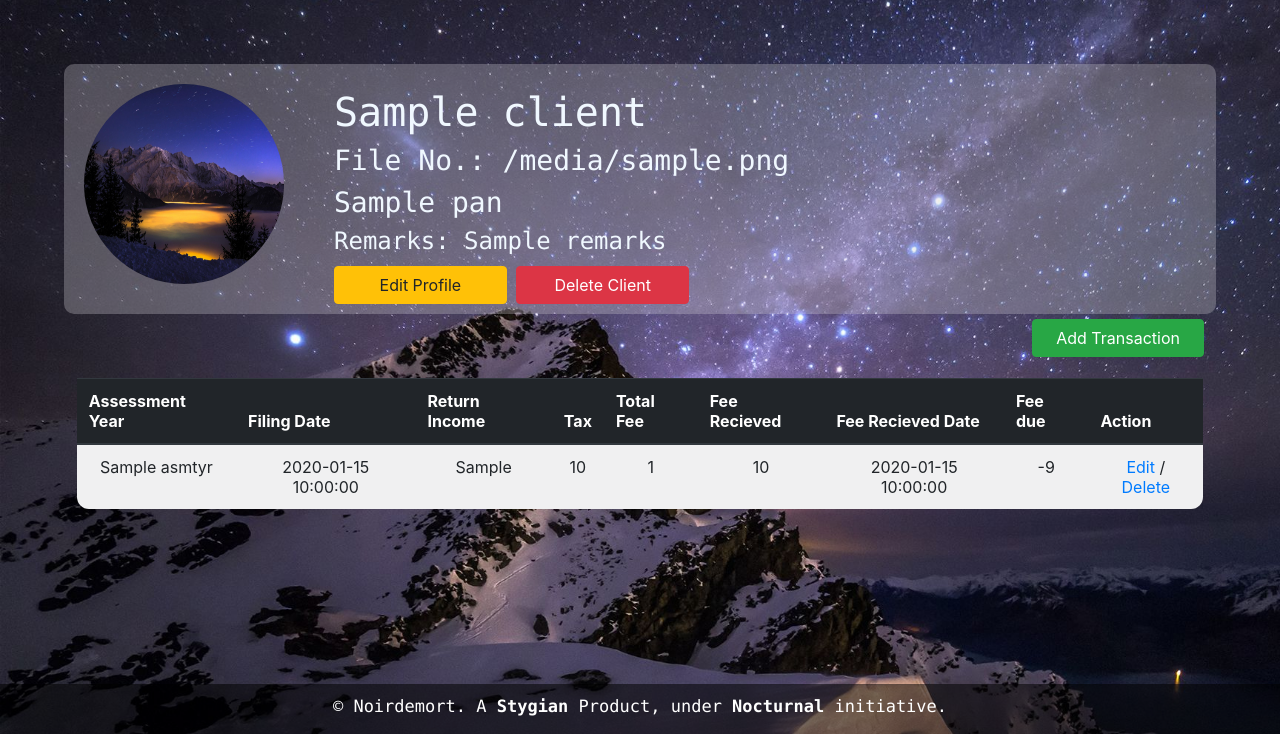
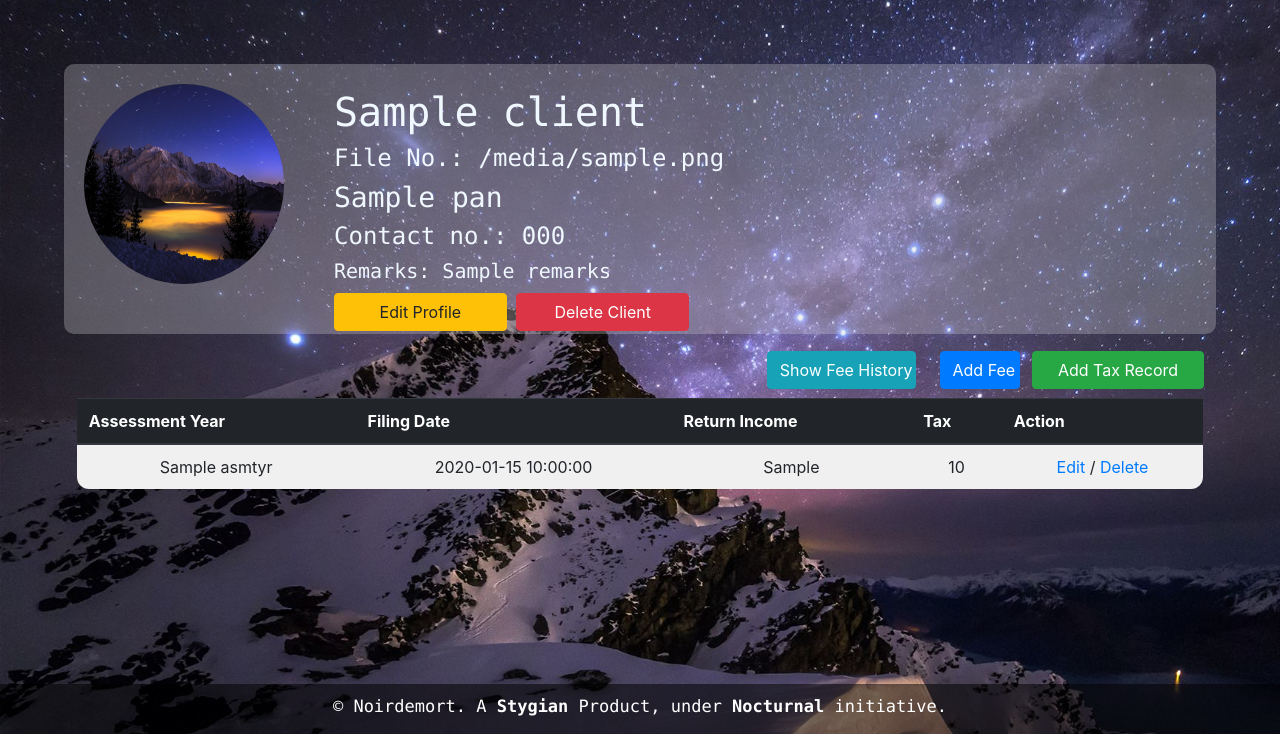
Before and after one commit to Noirdemort/Noctora, a Python web app: template templates/profile.html in a window 1280 px wide. Shown: the part 66-800 px from the top of the page. Run offline with Jinja, Linux system fonts and the light colour scheme; the template is opened without the code that fills it: most values are stand-ins (such as "Sample title", 1, 10 or a date in 2020).

Commit message:
changed schema

```diff
--- a/templates/login.html
+++ b/templates/login.html
@@ -144,7 +144,7 @@
 
 	<div class="footer">
 		<p class="botto-text"> © Noirdemort. A <strong>Stygian</strong> Product, under
-			<strong>Cimmerian</strong>
+			<strong>Nocturnal</strong>
 			initiative.</p>
 	</div>
 </body>
--- a/templates/profile.html
+++ b/templates/profile.html
@@ -33,7 +33,7 @@
     .profile-container {
         background-color: rgba(212, 208, 216, 0.301);
         width: 90%;
-        height: 250px;
+        height: 270px;
         margin: 5%;
         clear: both;
         border-radius: 10px;
@@ -116,9 +116,10 @@
         <br>
         <div class="info">
             <h1> {{ client['name'] }}</h1>
-            <h3>File No.: {{ client['file'] }}</h3>
+            <h4>File No.: {{ client['file'] }}</h4>
             <h3 id="clientID">{{ client['pan']}} </h3>
-            <h4>Remarks: {{ client['remarks'] }} </h4>
+            <h4>Contact no.: {{ client['phone'] }} </h4>
+            <h5>Remarks: {{ client['remarks'] }} </h5>
         </div>
         <button style="width: 15%;" class="btn btn-warning" onclick="window.location.href='/edit/{{ client["pan"] }}'">
             Edit Profile
@@ -126,9 +127,17 @@
         <button style="width: 15%; margin-left: 5px;" class="btn btn-danger" onclick="checkConfirmation()">Delete Client
         </button>
 
-        <button style="width: 15%; margin-top: 15px; margin-left: 84%;" class="btn btn-success col s9"
+        <button style="width: 13%; margin-top: 20px; margin-left: 61%;" class="btn btn-info col s6" data-toggle="modal"
+            id="showFeeButton" data-target="#showFee">Show
+            Fee History</button>
+
+        <button style="width: 7%; margin-top: -38px; margin-left: 76%;" class="btn btn-primary col s8"
+            data-toggle="modal" id="addFeeButton" data-target="#addFee">Add
+            Fee</button>
+
+        <button style="width: 15%; margin-top: -38px; margin-left: 84%;" class="btn btn-success col s9"
             data-toggle="modal" id="show" data-target="#addTransaction">Add
-            Transaction</button>
+            Tax Record</button>
     </div>
     <!-- End Profile Description & Op -->
 
@@ -141,10 +150,6 @@
                 <th>Filing Date</th>
                 <th>Return Income</th>
                 <th>Tax</th>
-                <th>Total Fee</th>
-                <th>Fee Recieved</th>
-                <th>Fee Recieved Date</th>
-                <th>Fee due</th>
                 <th>Action</th>
             </tr>
         </thead>
@@ -155,10 +160,6 @@
                 <td>{{ transaction['filing_date'] }}</td>
                 <td>{{ transaction['return_income'] }}</td>
                 <td>{{ transaction['tax'] }}</td>
-                <td>{{ transaction['total_charges'] }}</td>
-                <td>{{ transaction['fee_granted'] }}</td>
-                <td>{{ transaction['last_transaction_date'] }}</td>
-                <td>{{ transaction['total_charges'] - transaction['fee_granted'] }}</td>
                 <td><a href="#" onclick="edit('{{ transaction['id'] }}')">Edit</a> / <a href="#"
                         onclick="del('{{ transaction['id'] }}')">Delete</a>
                 </td>
@@ -172,7 +173,7 @@
     {% endif %}
     <!-- End Transaction Table -->
 
-    <!-- Add transaction Popup -->
+    <!-- Add Tax Popup -->
     <div class="modal fade" id="addTransaction" tabindex="-1" role="dialog" aria-labelledby="exampleModalLabel"
         aria-hidden="true">
         <div class="modal-dialog" role="document">
@@ -203,20 +204,6 @@
                             <label for="tax-text" class="col-form-label">Tax:</label>
                             <input type="number" name="tax" class="form-control" id="tax-text" required></input>
                         </div>
-                        <div class="form-group">
-                            <label for="total-text" class="col-form-label">Total charges:</label>
-                            <input type="number" name="total_charges" class="form-control" id="total-text"
-                                required></input>
-                        </div>
-                        <div class="form-group">
-                            <label for="fee-text" class="col-form-label">Fee Recieved:</label>
-                            <input type="number" name="fee_granted" class="form-control" id="fee-text" required></input>
-                        </div>
-                        <div class="form-group">
-                            <label for="last-text" class="col-form-label">Fee Recieved Date:</label>
-                            <input type="date" name="last_transaction_date" class="form-control" id="last-text"
-                                required></input>
-                        </div>
                         <input type="text" name="client_id" id="addClient" value="{{ client['pan'] }}" required hidden>
                         <input class="btn btn-primary" value="Add Transaction" type="submit" />
 
@@ -228,13 +215,13 @@
             </div>
         </div>
     </div>
-    <!-- End Add Transaction Popup -->
+    <!-- End Add Tax Popup -->
 
     <button style="width: 15%; margin-top: 15px; margin-left: 84%;" class="btn btn-primary col s9" data-toggle="modal"
         id="showEdit" data-target="#editTransaction" hidden>Edit
         Transaction</button>
 
-    <!-- Edit Transaction Popup -->
+    <!-- Edit Tax Popup -->
     <div class="modal fade" id="editTransaction" tabindex="-1" role="dialog" aria-labelledby="exampleModalLabel"
         aria-hidden="true">
         <div class="modal-dialog" role="document">
@@ -268,20 +255,6 @@
                             <label for="tax_edit" class="col-form-label">Tax:</label>
                             <input type="number" name="tax" class="form-control" id="tax_edit" required></input>
                         </div>
-                        <div class="form-group">
-                            <label for="total_edit" class="col-form-label">Total charges:</label>
-                            <input type="number" name="total_charges" class="form-control" id="total_edit"
-                                required></input>
-                        </div>
-                        <div class="form-group">
-                            <label for="fee_edit" class="col-form-label">Fee Recieved:</label>
-                            <input type="number" name="fee_granted" class="form-control" id="fee_edit" required></input>
-                        </div>
-                        <div class="form-group">
-                            <label for="last_edit" class="col-form-label"> Fee Recieved Date:</label>
-                            <input type="date" name="last_transaction_date" class="form-control" id="last_edit"
-                                required></input>
-                        </div>
                         <input type="text" name="client_id" id="editClient" value="{{ client['pan'] }}" required hidden>
                         <input class="btn btn-primary" value="Update Transaction" type="submit" />
                     </form>
@@ -292,7 +265,7 @@
             </div>
         </div>
     </div>
-    <!-- End Transaction Popup -->
+    <!-- End Tax Popup -->
 
     <button style="width: 15%; margin-top: 15px; margin-left: 84%;" class="btn btn-danger col s9" data-toggle="modal"
         id="showDelete" data-target="#deleteTransaction" hidden>Delete
@@ -328,6 +301,136 @@
     </div>
     <!-- End Delete Transaction Popup -->
 
+
+    <!-- Add Fee details Pop-up -->
+    <div class="modal fade" id="addFee" tabindex="-1" role="dialog" aria-labelledby="exampleModalLabel"
+        aria-hidden="true">
+        <div class="modal-dialog" role="document">
+            <div class="modal-content">
+                <div class="modal-header">
+                    <h5 class="modal-title" id="exampleModalLabel">New Receipt</h5>
+                    <button type="button" class="close" data-dismiss="modal" aria-label="Close">
+                        <span aria-hidden="true">&times;</span>
+                    </button>
+                </div>
+                <div class="modal-body">
+                    <form method="POST" action="/add_fee">
+                        <div class="form-group">
+                            <label for="total-text" class="col-form-label">Total Fee:</label>
+                            <input type="number" name="total_charges" class="form-control" id="total-text"
+                                required></input>
+                        </div>
+                        <div class="form-group">
+                            <label for="fee-text" class="col-form-label">Fee Recieved:</label>
+                            <input type="number" name="fee_granted" class="form-control" id="fee-text" required></input>
+                        </div>
+                        <div class="form-group">
+                            <label for="last-text" class="col-form-label">Fee Recieved Date:</label>
+                            <input type="date" name="transaction_date" class="form-control" id="last-text"
+                                required></input>
+                        </div>
+                        <input type="text" name="client_id" id="addClient" value="{{ client['pan'] }}" required hidden>
+                        <input class="btn btn-success" value="Add Receipt" type="submit" />
+                    </form>
+                </div>
+                <div class="modal-footer">
+                    <button type="button" class="btn btn-secondary" data-dismiss="modal">Close</button>
+                </div>
+            </div>
+        </div>
+    </div>
+
+    <!-- End Fee details Pop-up -->
+
+
+
+    <!-- Show history Modal -->
+    <div class="modal fade" id="showFee" tabindex="-1" role="dialog" aria-labelledby="exampleModalLabel"
+        aria-hidden="true">
+        <div class="modal-dialog modal-lg" role="document">
+            <div class="modal-content">
+                <div class="modal-header">
+                    <h5 class="modal-title" id="exampleModalLabel">Receipt History</h5>
+                    <button type="button" class="close" data-dismiss="modal" aria-label="Close">
+                        <span aria-hidden="true">&times;</span>
+                    </button>
+                </div>
+                <div class="modal-body">
+                    {% if fees %}
+                    <table class="table table-dark table-striped">
+                        <thead class="thead-dark">
+                            <tr>
+                                <th>Total Fee</th>
+                                <th>Fee Recieved</th>
+                                <th>Fee Recieved Date</th>
+                                <th>Fee due</th>
+                                <th>Action</th>
+                            </tr>
+                        </thead>
+                        <tbody>
+                            {% for receipt in fees %}
+                            <tr id="{{ receipt['id'] }}" style="text-align: center!important">
+                                <td>{{ receipt['total_charges'] }}</td>
+                                <td>{{ receipt['fee_granted'] }}</td>
+                                <td>{{ receipt['transaction_date'] }}</td>
+                                <td>{{ receipt['total_charges'] - receipt['fee_granted'] }}</td>
+                                <td><a href="#" onclick="deleteFee('{{ receipt['id'] }}')">Delete</a>
+                                </td>
+                            </tr>
+                            {% endfor %}
+                        </tbody>
+                    </table>
+                    {% else %}
+                    <h2 style="text-align: center!important; color: black!important; font-family: Monaco!important;"> No
+                        Receipts
+                        added! </h2>
+                    {% endif %}
+                </div>
+                <div class="modal-footer">
+                    <button type="button" class="btn btn-secondary" data-dismiss="modal">Close</button>
+                </div>
+            </div>
+        </div>
+    </div>
+
+    <!-- End Show history -->
+
+
+    <button style="width: 15%; margin-top: 15px; margin-left: 84%;" class="btn btn-danger col s9" data-toggle="modal"
+        id="showDeleteFee" data-target="#deleteFee" hidden>Delete
+        Fee</button>
+    <!-- Delete Fee Modal -->
+    <div class="modal fade" id="deleteFee" tabindex="-1" role="dialog" aria-labelledby="exampleModalLabel"
+        aria-hidden="true">
+        <div class="modal-dialog" role="document">
+            <div class="modal-content">
+                <div class="modal-header">
+                    <h5 class="modal-title" id="exampleModalLabel">Delete Fee Receipt</h5>
+                    <button type="button" class="close" data-dismiss="modal" aria-label="Close">
+                        <span aria-hidden="true">&times;</span>
+                    </button>
+                </div>
+                <div class="modal-body">
+                    <form method="POST" action="/delete_fee">
+                        <div class="form-group">
+                            <label for="del" class="col-form-label">Are you sure you want to DELETE this
+                                Fee receipt?</label> <br>
+                            <h5>Receipt ID:- </h5>
+                            <input type="text" class="form-control" id="delFee" value="OK" name="id" readonly>
+                        </div>
+                        <input class="btn btn-danger" value="Delete Transaction" type="submit" />
+                    </form>
+                </div>
+                <div class="modal-footer">
+                    <button type="button" class="btn btn-success" data-dismiss="modal">Cancel</button>
+                </div>
+            </div>
+        </div>
+    </div>
+
+    <!-- End Delete Fee Modal -->
+
+
     <!-- Footer -->
     <div class="footer">
         <p class="botto-text"> © Noirdemort. A <strong>Stygian</strong> Product, under
@@ -353,13 +456,9 @@
         document.getElementById("filing_edit").setAttribute("value", x[1].innerText);
         document.getElementById("return_edit").setAttribute("value", x[2].innerText);
         document.getElementById("tax_edit").setAttribute("value", x[3].innerText);
-        document.getElementById("total_edit").setAttribute("value", x[4].innerText);
-        document.getElementById("fee_edit").setAttribute("value", x[5].innerText);
-        document.getElementById("last_edit").setAttribute("value", x[6].innerText);
         // document.getElementById("editClient").setAttribute("value", document.getElementById('clientID').innerText);
 
         document.getElementById('showEdit').click()
-        document.getElementById('showEdit').style.display = none;
     }
 
     function checkConfirmation() {
@@ -367,6 +466,11 @@
         if (r == true) {
             httpRequest('/delete/{{ client["pan"]}}', {})
         }
+    }
+
+    function deleteFee(id) {
+        document.getElementById('delFee').setAttribute("value", id)
+        document.getElementById('showDeleteFee').click()
     }
 
     function httpRequest(path, params, method) {
```
Also changed, not shown: app.py (+71 -14 lines), templates/client.html (+11 -0 lines), static/images/abcde1023f.jpg.
